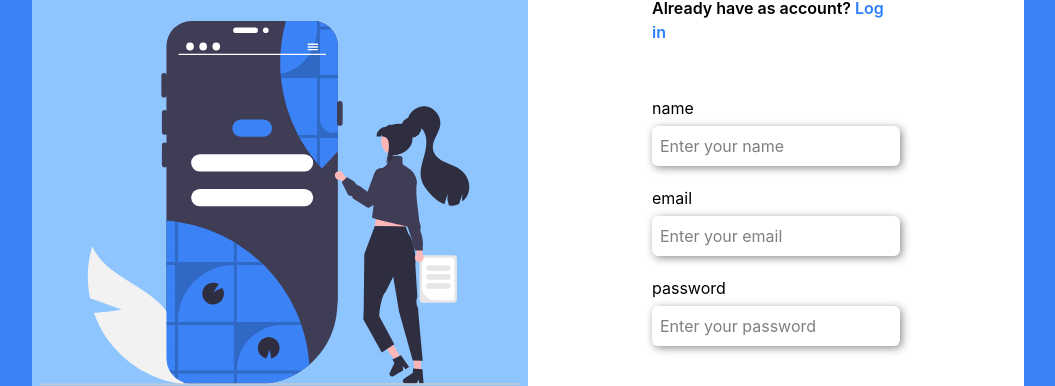
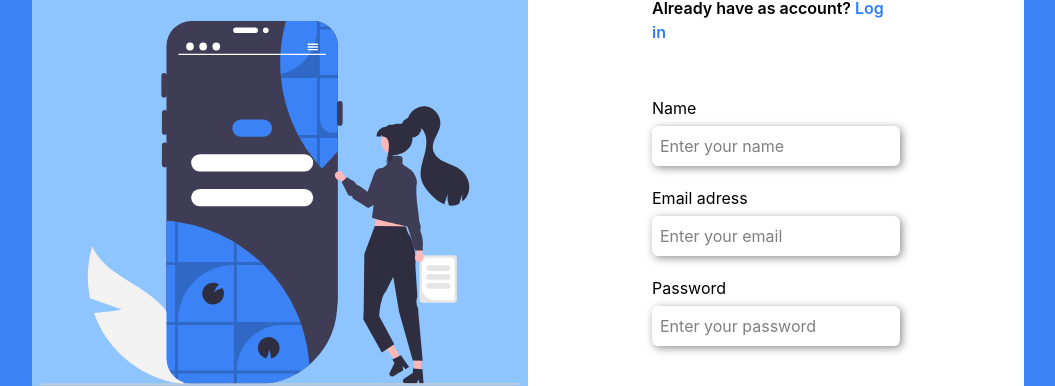
Before and after one commit to Filipuci/signup-form-validation, a React (Vite) app: page / in a window 1280 px wide. Shown: the part 197-583 px from the top of the page, without its empty margins (112-1167 px from the left). Built offline with nearby package versions, Linux system fonts and the light colour scheme.

Commit message:
feat: integrate ZOD validation and improve UX feedback

```diff
--- a/package.json
+++ b/package.json
@@ -10,11 +10,13 @@
     "preview": "vite preview"
   },
   "dependencies": {
+    "@hookform/resolvers": "^5.2.2",
     "@tailwindcss/vite": "^4.2.2",
     "react": "^19.2.4",
     "react-dom": "^19.2.4",
     "react-hook-form": "^7.72.1",
-    "tailwindcss": "^4.2.2"
+    "tailwindcss": "^4.2.2",
+    "zod": "^4.3.6"
   },
   "devDependencies": {
     "@babel/core": "^7.29.0",
--- a/src/components/Input.tsx
+++ b/src/components/Input.tsx
@@ -1,21 +1,27 @@
 import { useController, type UseControllerProps } from "react-hook-form"
-import type { Inputs } from "../types/Inputs"
+import type { SignUpInputs } from "../validation/signupSchema"
 
-
-
-export const Input = (props: UseControllerProps<Inputs>) => {
+export const Input = (props: UseControllerProps<SignUpInputs>) => {
   const { field, fieldState } = useController(props)
+  const labels = {
+    name: 'Name',
+    email: 'Email adress',
+    password: 'Password'
+  }
 
   return (
     <div className="flex flex-col w-1/2">
-      <label htmlFor={props.name}>{props.name}</label>
+      <label htmlFor={props.name}>{labels[props.name]}</label>
 
       <input
         {...field}
         type={props.name === 'password' ? 'password' : props.name === 'email' ? 'email' : 'text'}
         placeholder={`Enter your ${props.name}`}
         id={props.name}
-        className={`rounded-md outline-none shadow-[2px_2px_8px_#8d8d8d] p-2 mt-1.5 ${fieldState.error?.message && 'border-2 border-red-400 shadow-none'}`}
+        className={
+          `rounded-md outline-none shadow-[2px_2px_8px_#8d8d8d] p-2 mt-1.5
+          ${fieldState.error?.message && 'border-2 border-red-400 shadow-none'}`
+        }
       />
 
       {fieldState.error?.message && <p>{fieldState.error.message}</p>}
--- a/src/components/SignUpForm.tsx
+++ b/src/components/SignUpForm.tsx
@@ -1,47 +1,31 @@
 import { Input } from "./Input"
 import type { Field } from "../types/Field"
 import { useForm, type SubmitHandler } from "react-hook-form"
-import type { Inputs } from "../types/Inputs"
+import { zodResolver } from "@hookform/resolvers/zod"
+import { schema, type SignUpInputs } from "../validation/signupSchema"
+import { useState } from "react"
 
 export const SignUpForm = () => {
-  const { control, handleSubmit } = useForm<Inputs>()
+  const [sucess, setSucess] = useState(false)
+  const { control, handleSubmit } = useForm<SignUpInputs>({
+    resolver: zodResolver(schema),
+    defaultValues: {
+      name: '',
+      email: '',
+      password: ''
+    }
+  })
 
-  const handleFormSubmit: SubmitHandler<Inputs> = (data) => {
+  const handleFormSubmit: SubmitHandler<SignUpInputs> = (data) => {
     console.log('Form enviado:', data)
-
-    alert('Cadastro realizado com sucesso!')
+    setSucess(true)
   }
 
   const fields: Field[] = [
-    { label: 'name', type: 'text' },
-    { label: 'email', type: 'email' },
-    { label: 'password', type: 'password' }
+    { label: 'name' },
+    { label: 'email' },
+    { label: 'password' }
   ]
-
-  const validators = {
-    name: {
-      minLength: {
-        value: 2,
-        message: 'Campo de name precisa ter o mínimo de 2 caracteres'
-      },
-      maxLength: {
-        value: 10,
-        message: 'Campo de name precisa ter o máximo de 10 caracteres'
-      }
-    },
-    email: {
-      pattern: {
-        value: /^[^\s@]+@[^\s@]+\.[^\s@]+$/,
-        message: 'Informe um e-mail válido!'
-      }
-    },
-    password: {
-      minLength: {
-        value: 8,
-        message: 'Campo de senha precisa ter o mínimo de 8 caracteres'
-      }
-    }
-  }
 
   return (
     <form
@@ -61,7 +45,6 @@ export const SignUpForm = () => {
             key={field.label}
             control={control}
             name={field.label}
-            rules={{ required: 'Campo obrigatório!', ...validators[field.label] }}
           />
         ))
       }
@@ -73,6 +56,8 @@ export const SignUpForm = () => {
         duration-300 text-white rounded-md outline-none
         shadow-[2px_2px_8px_#8d8d8d] p-2 w-1/2 mt-10"
       />
+
+      {sucess && <p className="text-green-600">Account created successfully!</p>}
     </form>
   )
 }
--- a/src/types/Field.ts
+++ b/src/types/Field.ts
@@ -1,6 +1,5 @@
-import type { Inputs } from "./Inputs"
+import type { SignUpInputs } from "../validation/signupSchema";
 
 export type Field = {
-  label: keyof Inputs,
-  type: 'text' | 'email' | 'password'
+  label: keyof SignUpInputs,
 }
--- a/src/types/Inputs.ts
+++ /dev/null
@@ -1,5 +0,0 @@
-export type Inputs = {
-  name: string,
-  email: string,
-  password: string
-}
--- /dev/null
+++ b/src/validation/signupSchema.ts
@@ -0,0 +1,20 @@
+import z from "zod"
+
+
+export const schema = z.object({
+  name:
+    z.string()
+      .nonempty('Required field')
+      .min(2, 'Name must be at least 2 characters long')
+      .max(10, 'Name must be at most 10 characters long'),
+  email:
+    z.string()
+      .nonempty('Required field')
+      .regex(/^[^\s@]+@[^\s@]+\.[^\s@]+$/, 'Invalid email address'),
+  password:
+    z.string()
+      .nonempty('Required field')
+      .min(8, 'Password must be at least 8 characters long')
+})
+
+export type SignUpInputs = z.infer<typeof schema>
```
Also changed, not shown: 1 other file (tests, documents, lock files or other folders).
